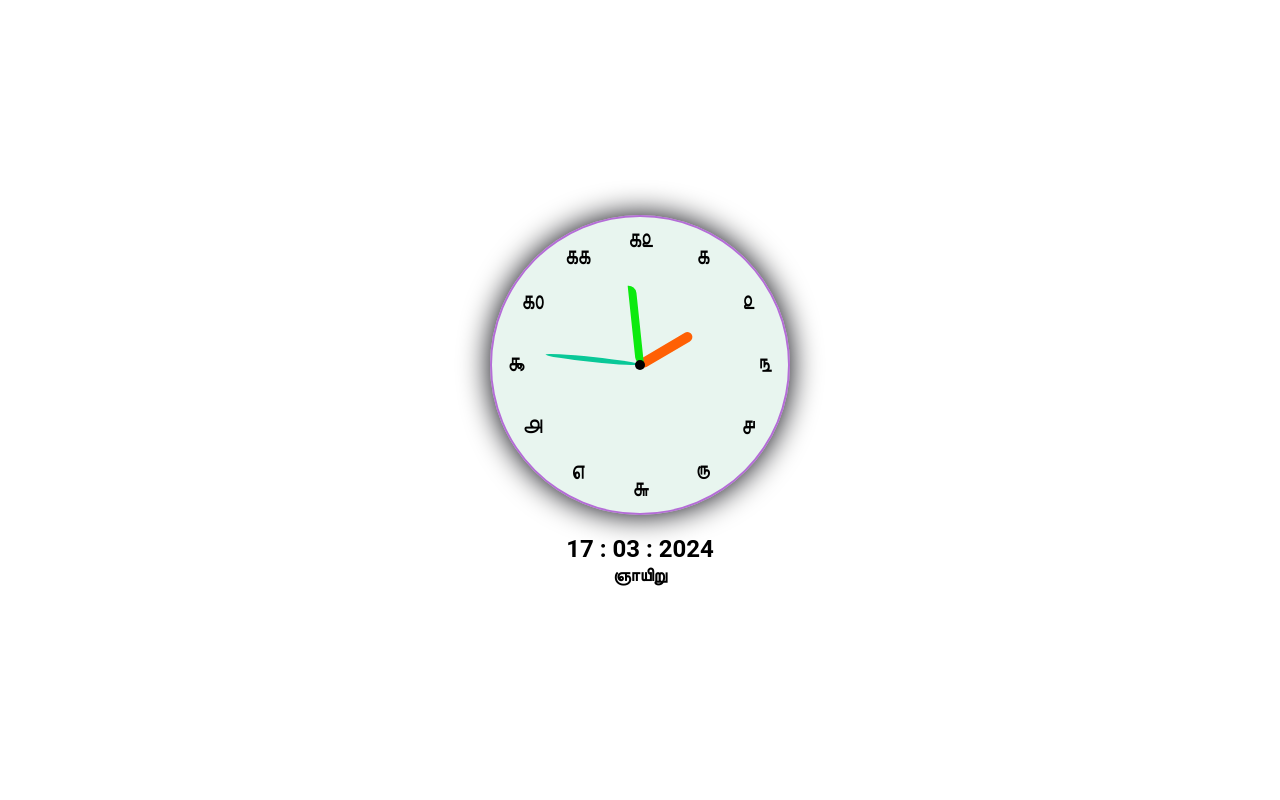
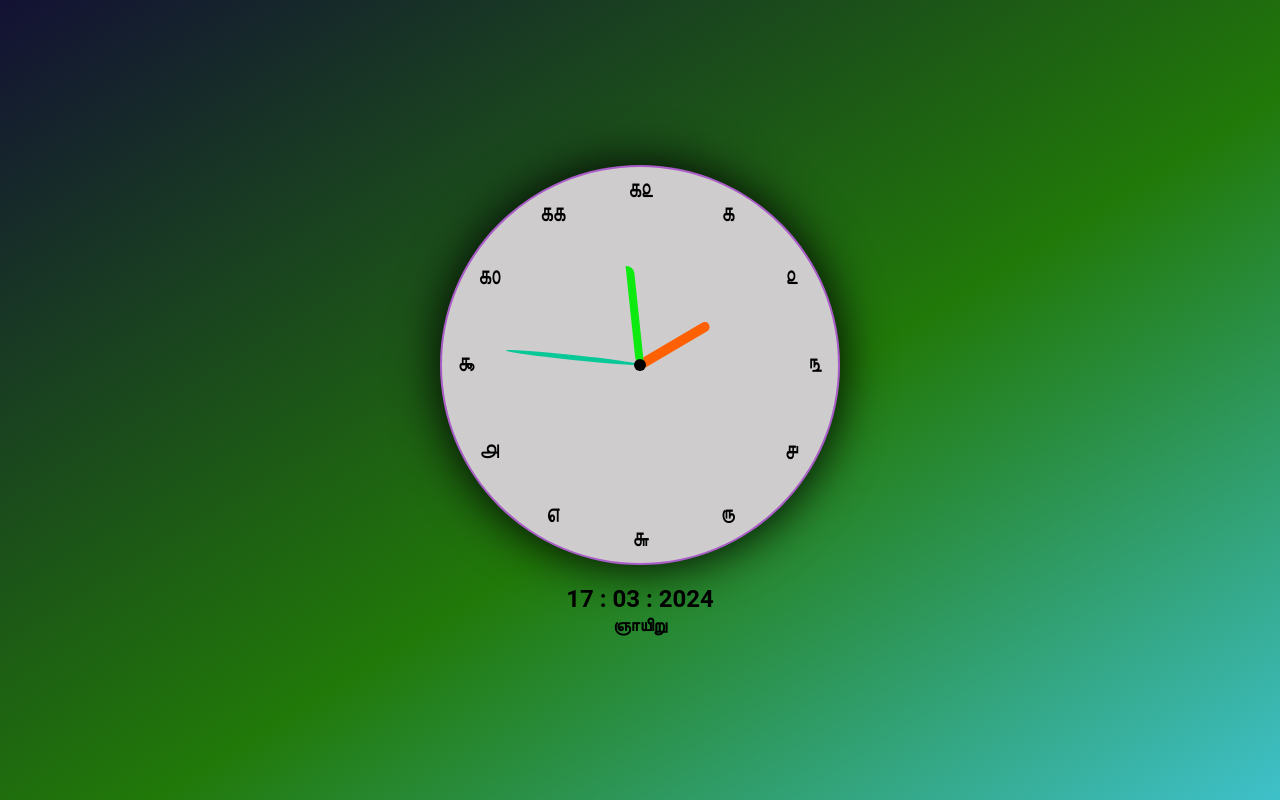
Before and after one commit to Tamilkumaran17/Tamizh_Clock, a plain HTML site: page index.html in a window 1280 px wide. Drawn offline with Linux system fonts and the light colour scheme.

Commit message:
style changes

```diff
--- a/style.css
+++ b/style.css
@@ -10,7 +10,8 @@ body{
     justify-content: center;
     align-items: center;
     min-height: 100vh;
-    background-color: #ffffff;
+    background: rgb(19,17,52);
+    background: linear-gradient(148deg, rgba(19,17,52,1) 0%, rgba(33,121,9,1) 56%, rgba(63,193,203,1) 100%);
 }
 
 .container{
@@ -23,12 +24,12 @@ body{
 }
 
 .clock{
-    width: 300px;
-    height: 300px;
+    width: 400px;
+    height: 400px;
     border-radius: 50%;
-    background-color: rgba(35, 158, 95, 0.101);
+    background-color: rgb(206, 204, 204);
     border:2px solid rgba(147, 24, 200, 0.61);
-    box-shadow: 0px 0px 30px rgb(0, 1, 8);
+    box-shadow: 0px 0px 50px rgb(0, 0, 0);
     display: flex;
     justify-content: center;
     align-items: center;
@@ -52,8 +53,8 @@ body{
 .clock::before{
     content: '';
     position: absolute;
-    width: 10px;
-    height: 10px;
+    width: 12px;
+    height: 12px;
     border-radius: 50%;
     background-color: #000000;
     z-index: 6;
@@ -78,7 +79,7 @@ body{
 #hour i {
     background-color: var(--clr);
     width: 10px;
-    height: 60px;
+    height: 80px;
     border-radius: 15px ;
 }
 
@@ -86,7 +87,7 @@ body{
 #min i {
     background-color: var(--clr);
     width: 8px;
-    height: 80px;
+    height: 100px;
     border-radius: 0px 8px 0px 8px;
 }
 
@@ -94,7 +95,7 @@ body{
 #sec i {
     background-color: var(--clr);
     width:5px;
-    height: 95px;
+    height: 135px;
     border-radius: 50%;
     box-shadow: rgb(191, 19, 19);
 }
```
